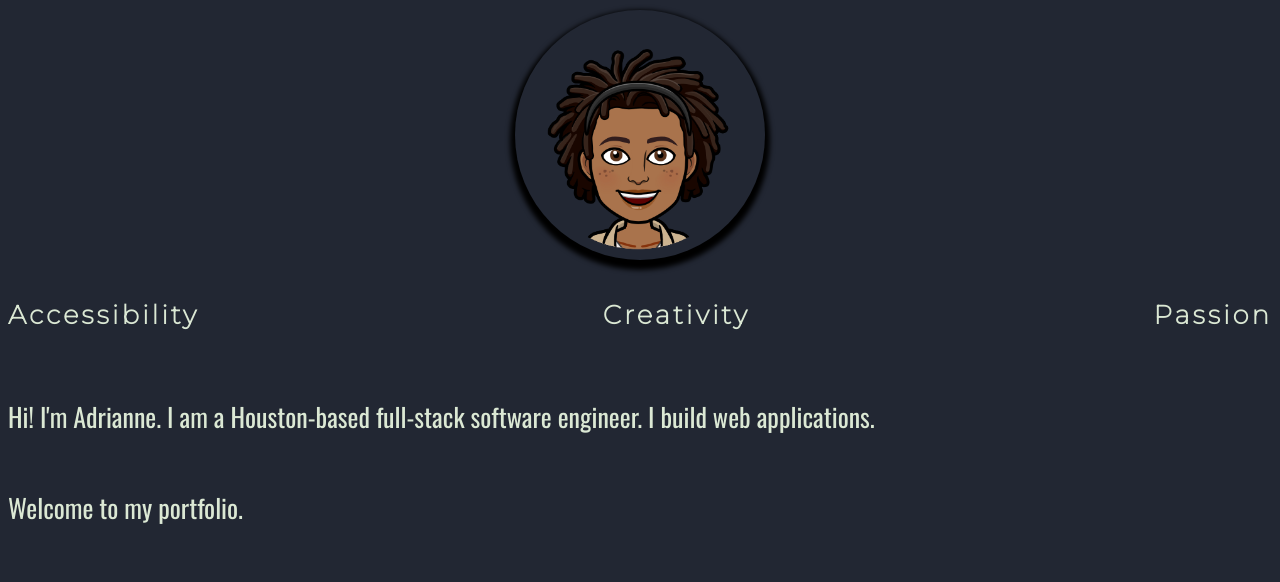
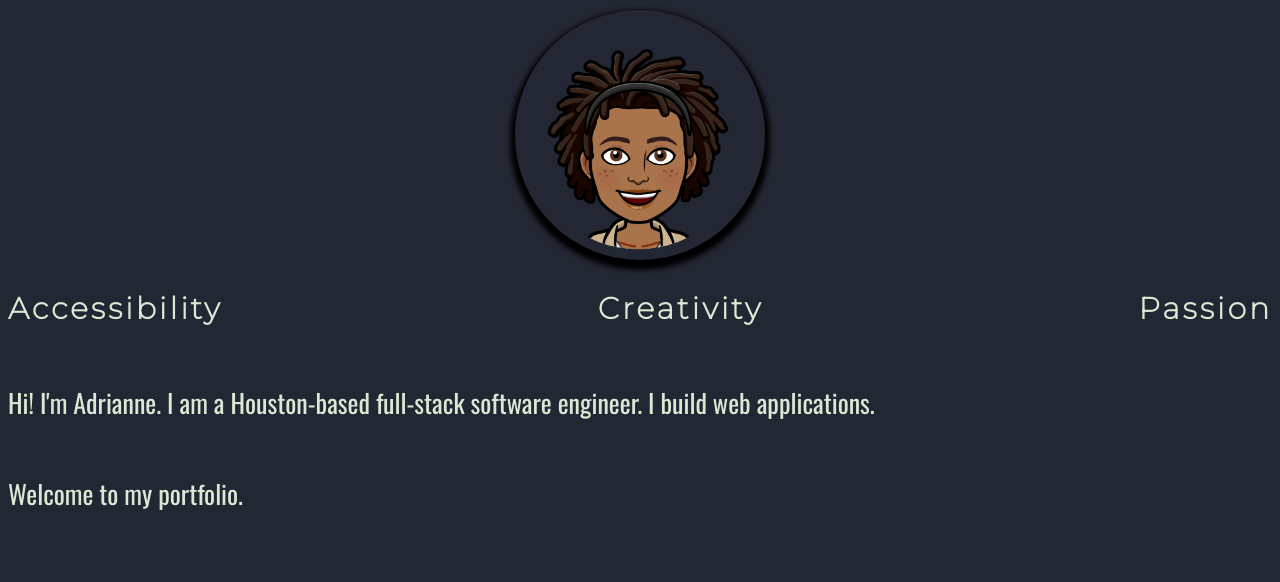
Before and after one commit to AdrianneTheDeveloper/portfolio, a website: page index.html in a window 1280 px wide. Shown: the part 218-800 px from the top of the page. Drawn offline with nearby package versions, Linux system fonts and the light colour scheme.

Commit message:
Corrected additional markup errors.

```diff
--- a/index.html
+++ b/index.html
@@ -28,11 +28,11 @@
         <section class="intro">
             <img src="images/Image-1.png" class="bit-photo" alt="Bitmoji photo" width="150" />
             <div class="intro-pg">
-                <h2 class="facets">
-                    <p>Accessibility</p>
-                    <p>Creativity</p>
-                    <p>Passion</p>
-                </ul></h2>
+                <ul class="facets">
+                    <li>Accessibility</li>
+                    <li>Creativity</li>
+                    <li>Passion</li>
+                </ul>
                 <p>
                     Hi! I'm Adrianne. I am a Houston-based full-stack software engineer.
                     I build web applications.
--- a/style.css
+++ b/style.css
@@ -225,6 +225,7 @@ footer {
   .facets {
     font-size: 26px;
     letter-spacing: 3px;
+    font-weight: 800;
   }
   .intro-pg p {
     font-size: 22px;
```
